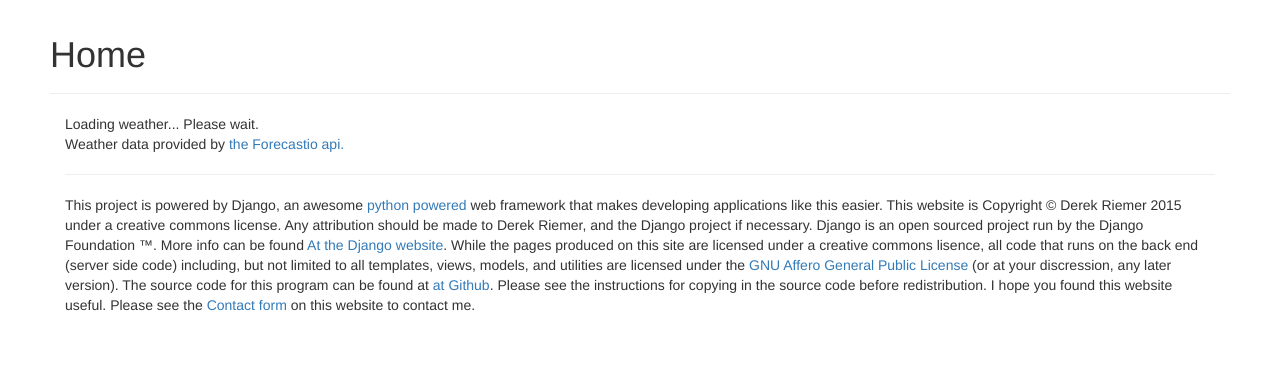
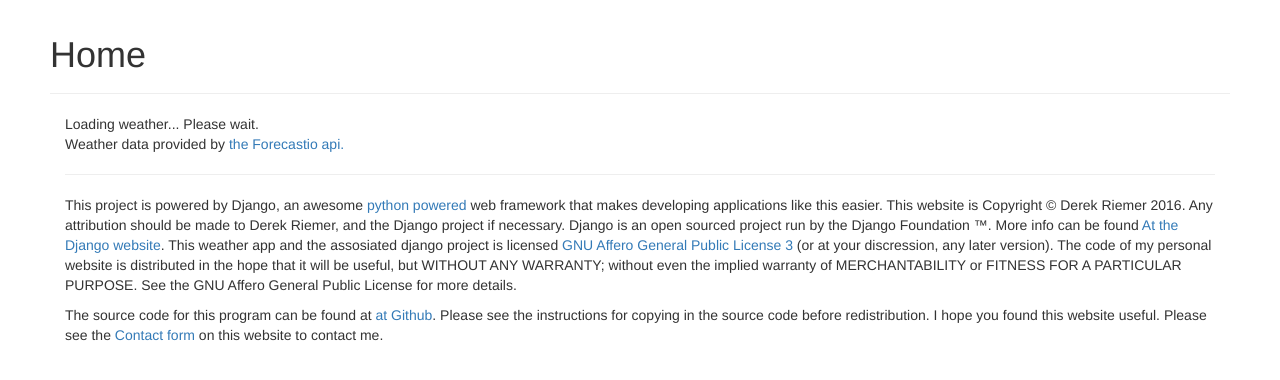
Before and after one commit to derekriemer/derek-django, a Django app: page /weather// in a window 1280 px wide. Shown: the part 185-565 px from the top of the page. Run offline with Django 3.2, Linux system fonts and the light colour scheme; parts of the project's set-up code (start-up, migrations or seed data) failed here and were passed over; some libraries are stand-ins or nearby versions.

Commit message:
copyright updated.

```diff
--- a/derek_site/templates/derek_site/base.htm
+++ b/derek_site/templates/derek_site/base.htm
@@ -85,19 +85,22 @@
 <footer class="container-fluid" id="footer">
 {% block footer %}
 {% endblock %}<hr/>
-This project is powered by Django, an awesome
+<p>This project is powered by Django, an awesome
 <a target="_blank" href="http://www.python.org">python powered</a> web framework that makes developing applications like this easier.
-This website is Copyright &copy; Derek Riemer 2015 under a  creative commons license.
-Any attribution should be made to Derek Riemer, and the Django project if necessary.
+This website is Copyright &copy; Derek Riemer 2016. Any attribution should be made to Derek Riemer, and the Django project if necessary.
 Django is an open sourced project run by the Django Foundation &trade;. More info can be found
 <a target="_blank" href="https://www.djangoproject.com/"> At the Django website</a>.
- While the pages produced on this site are licensed under a creative commons lisence, all code that runs on the back end (server side code) including, but not limited to all templates, views, models, and utilities are licensed under the
-<a target="_blank" href="https://gnu.org/licenses/agpl-3.0-standalone.html">GNU Affero General Public License</a> (or at your discression, any later version).
+ This weather app and the assosiated django project is licensed <a target="_blank" href="https://gnu.org/licenses/agpl-3.0-standalone.html">GNU Affero General Public License 3</a> (or at your discression, any later version).
+ The code of my personal website is distributed in the hope that it will be useful,
+    but WITHOUT ANY WARRANTY; without even the implied warranty of
+    MERCHANTABILITY or FITNESS FOR A PARTICULAR PURPOSE.  See the
+    GNU Affero General Public License for more details.  </p>
+    <p>
 The source code for this program can be found at
 <a target="_blank" href="https://github.com/derekriemer/derek-django">at Github</a>.
 Please see the instructions for copying in the source code before redistribution.
 I hope you found this website useful.
-Please see the <a href="/personal/contact/">Contact form</a> on this website to contact me.
+Please see the <a href="/personal/contact/">Contact form</a> on this website to contact me. </p>
 </footer>
 
 </body>
```
